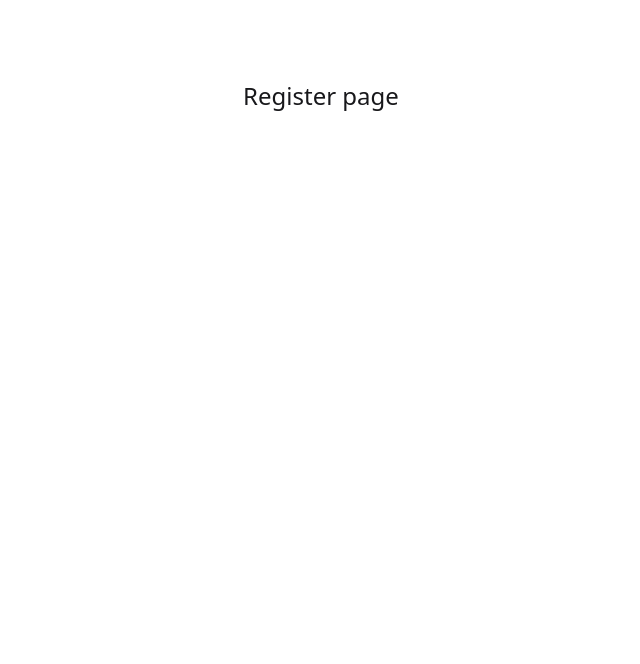
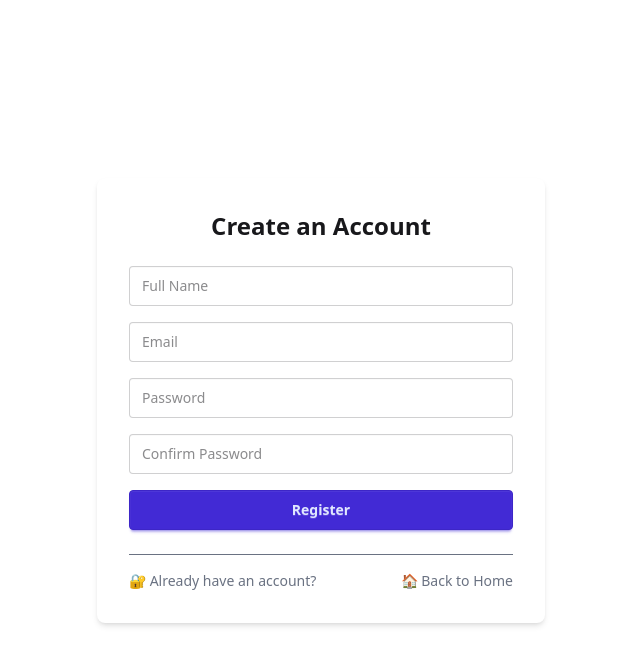
Before and after one commit to Asif419/book-store-client, a React (Vite) app: page /register in a window 1280 px wide. Shown: the top 664 px of the page, without its empty margins (319-959 px from the left). Built offline with nearby package versions, Linux system fonts and the light colour scheme.

Commit message:
login and registration page created

```diff
--- a/src/pages/Login.tsx
+++ b/src/pages/Login.tsx
@@ -1,5 +1,59 @@
-const Login = () => {
-    return <div className="text-center mt-20 text-2xl">Login page</div>;
+import { Link } from "react-router-dom";
+import { useForm } from "react-hook-form";
+
+const LoginPage = () => {
+  type LoginFormValues = {
+    email: string;
+    password: string;
   };
 
-  export default Login;
+  const {
+    register,
+    handleSubmit,
+    formState: { errors },
+  } = useForm<LoginFormValues>();
+
+  const onSubmit = (data: any) => {
+    console.log("Login form data:", data);
+    // Dispatch login mutation here
+  };
+
+  return (
+    <section className="flex justify-center items-center min-h-screen px-4">
+      <div className="w-full max-w-md bg-base-100 shadow-md rounded-lg p-8 space-y-6">
+        <h2 className="text-2xl font-bold text-center">Login to Your Account</h2>
+
+        <form onSubmit={handleSubmit(onSubmit)} className="space-y-4">
+          <input
+            type="email"
+            placeholder="Email"
+            className="input input-bordered w-full"
+            {...register("email", { required: "Email is required" })}
+          />
+          {errors.email && <p className="text-error text-sm">{errors.email.message}</p>}
+
+          <input
+            type="password"
+            placeholder="Password"
+            className="input input-bordered w-full"
+            {...register("password", { required: "Password is required" })}
+          />
+          {errors.password && <p className="text-error text-sm">{errors.password.message}</p>}
+
+          <button type="submit" className="btn btn-primary w-full">Login</button>
+        </form>
+
+        <div className="flex justify-between items-center pt-4 border-t text-sm text-gray-500">
+          <Link to="/register" className="link link-hover">
+            ➕ Create Account
+          </Link>
+          <Link to="/" className="link link-hover">
+            🏠 Back to Home
+          </Link>
+        </div>
+      </div>
+    </section>
+  );
+};
+
+export default LoginPage;
--- a/src/pages/Register.tsx
+++ b/src/pages/Register.tsx
@@ -1,5 +1,85 @@
+import { Link } from "react-router-dom";
+import { useForm } from "react-hook-form";
+
+type RegisterFormValues = {
+  name: string;
+  email: string;
+  password: string;
+  confirmPassword: string;
+};
+
 const Register = () => {
-    return <div className="text-center mt-20 text-2xl">Register page</div>;
+  const {
+    register,
+    handleSubmit,
+    watch,
+    formState: { errors },
+  } = useForm<RegisterFormValues>();
+
+  const onSubmit = (data: RegisterFormValues) => {
+    console.log("Registration form data:", data);
+    // Dispatch register mutation here
   };
 
-  export default Register;
+  const password = watch("password");
+
+  return (
+    <section className="flex justify-center items-center min-h-screen px-4">
+      <div className="w-full max-w-md bg-base-100 shadow-md rounded-lg p-8 space-y-6">
+        <h2 className="text-2xl font-bold text-center">Create an Account</h2>
+
+        <form onSubmit={handleSubmit(onSubmit)} className="space-y-4">
+          <input
+            type="text"
+            placeholder="Full Name"
+            className="input input-bordered w-full"
+            {...register("name", { required: "Name is required" })}
+          />
+          {errors.name && <p className="text-error text-sm">{errors.name.message}</p>}
+
+          <input
+            type="email"
+            placeholder="Email"
+            className="input input-bordered w-full"
+            {...register("email", { required: "Email is required" })}
+          />
+          {errors.email && <p className="text-error text-sm">{errors.email.message}</p>}
+
+          <input
+            type="password"
+            placeholder="Password"
+            className="input input-bordered w-full"
+            {...register("password", { required: "Password is required" })}
+          />
+          {errors.password && <p className="text-error text-sm">{errors.password.message}</p>}
+
+          <input
+            type="password"
+            placeholder="Confirm Password"
+            className="input input-bordered w-full"
+            {...register("confirmPassword", {
+              required: "Confirm Password is required",
+              validate: (value) => value === password || "Passwords do not match",
+            })}
+          />
+          {errors.confirmPassword && (
+            <p className="text-error text-sm">{errors.confirmPassword.message}</p>
+          )}
+
+          <button type="submit" className="btn btn-primary w-full">Register</button>
+        </form>
+
+        <div className="flex justify-between items-center pt-4 border-t text-sm text-gray-500">
+          <Link to="/login" className="link link-hover">
+            🔐 Already have an account?
+          </Link>
+          <Link to="/" className="link link-hover">
+            🏠 Back to Home
+          </Link>
+        </div>
+      </div>
+    </section>
+  );
+};
+
+export default Register;
```
